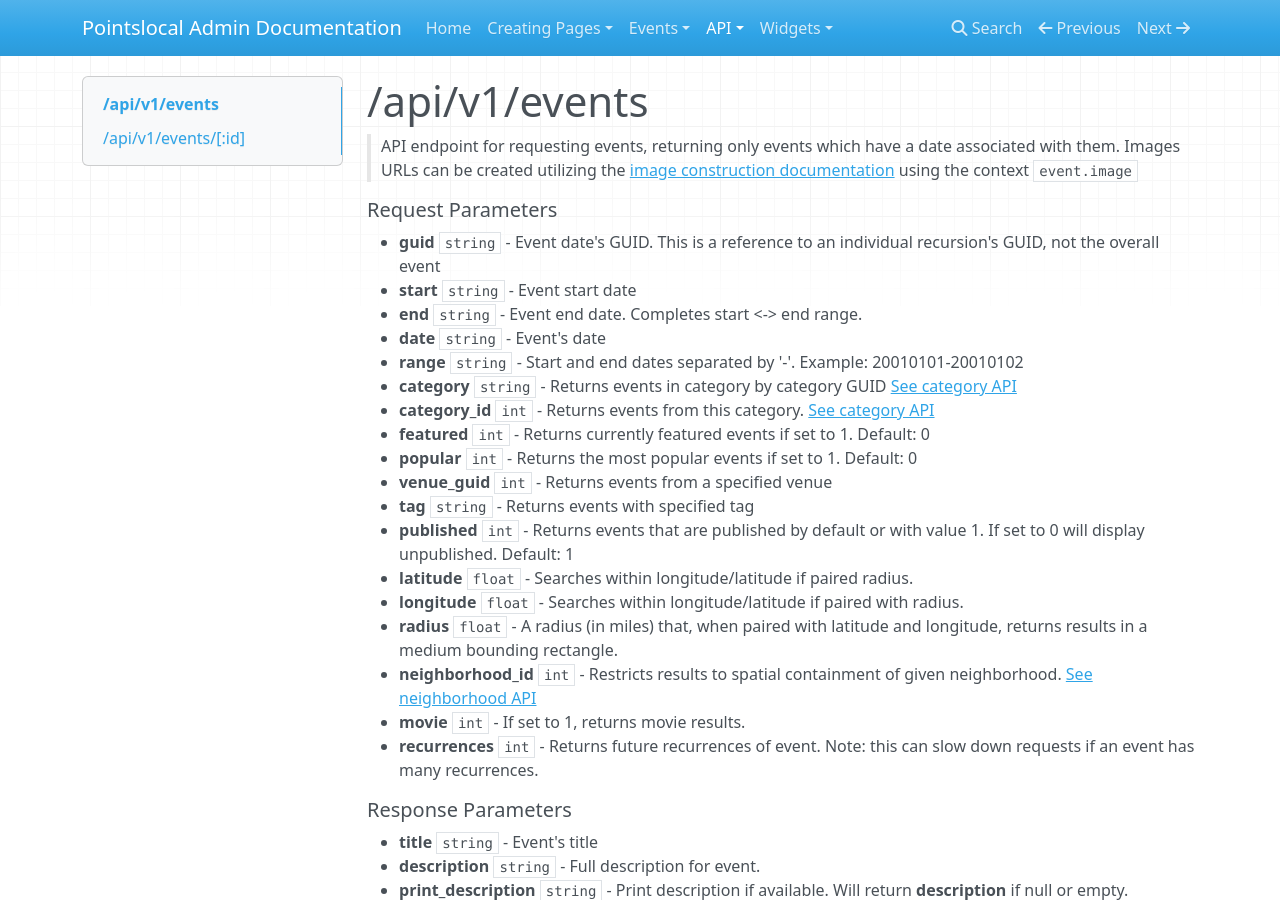
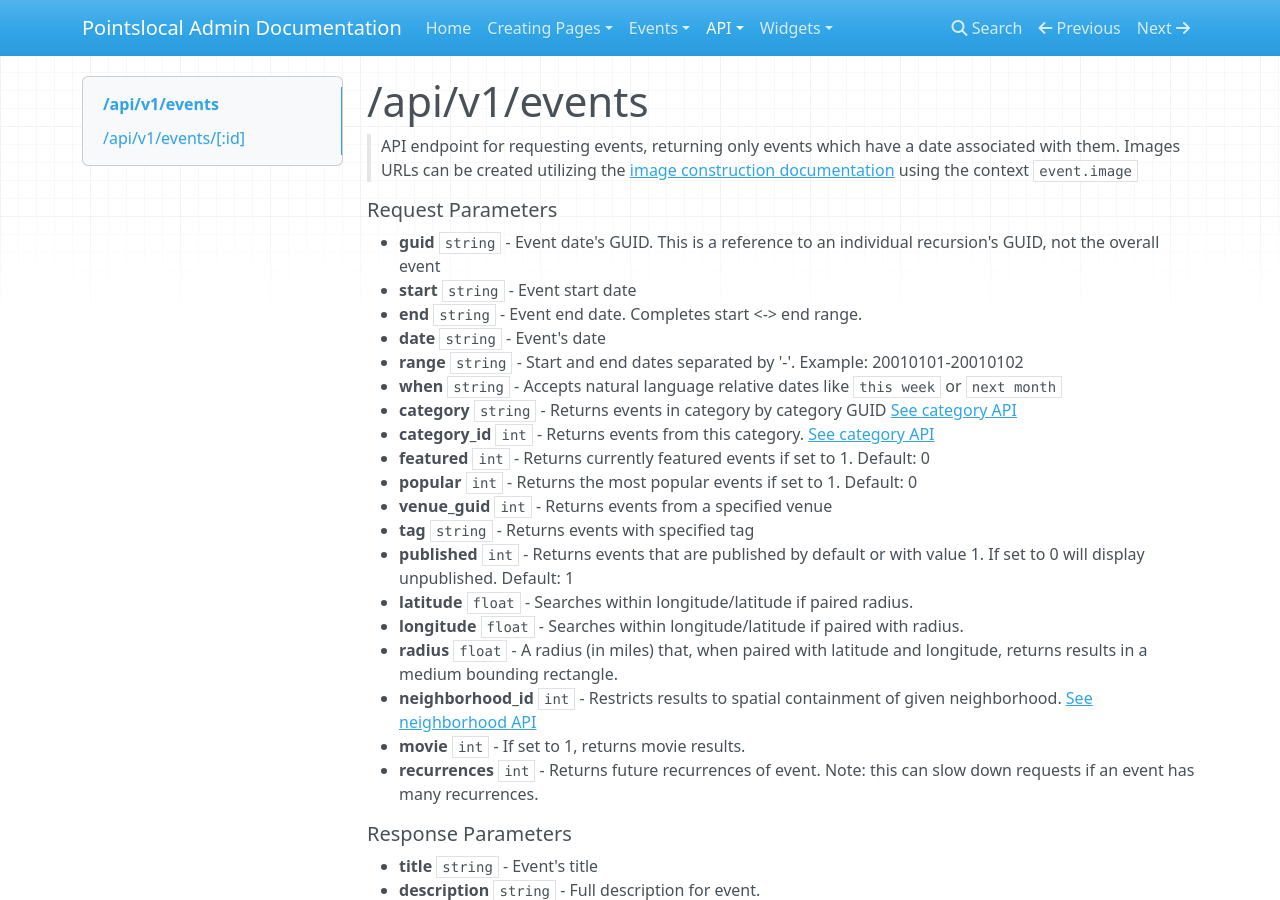
Before and after one commit to pointslocal/admin-docs, an MkDocs documentation site: the page built from docs/api_events_events.md, in a window 1280 px wide and 900 px high. Built offline with MkDocs 1.6.1, drawn with Linux system fonts in a browser that asks for light colours; nearby versions of some CDN libraries; old or Windows-style settings are respelled for this version of MkDocs.

Commit message:
Adds when parameter

````diff
--- a/docs/api_events_events.md
+++ b/docs/api_events_events.md
@@ -8,6 +8,7 @@
 - **end** ```string``` - Event end date.  Completes start <-> end range.
 - **date** ```string``` - Event's date
 - **range** ```string``` - Start and end dates separated by '-'.  Example: 20010101-20010102
+- **when** ```string``` - Accepts natural language relative dates like ```this week``` or ```next month```
 - **category** ```string``` - Returns events in category by category GUID [See category API](api_events_categories.md)
 - **category_id** ```int``` - Returns events from this category. [See category API](api_events_categories.md)
 - **featured** ```int``` - Returns currently featured events if set to 1. Default: 0
````
